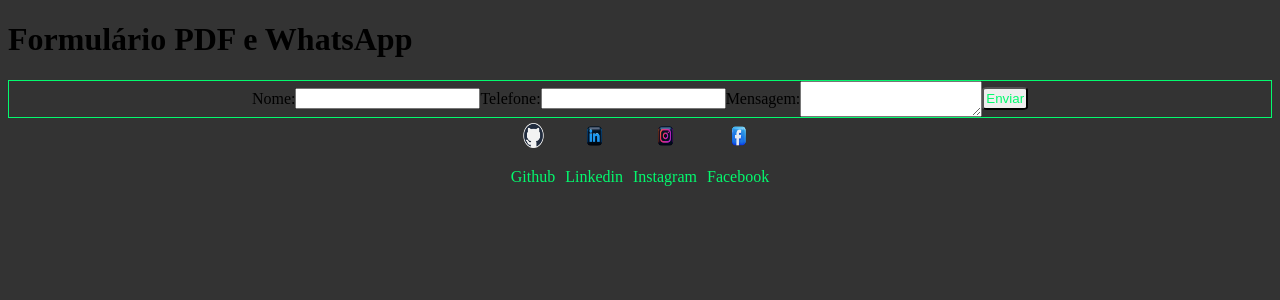
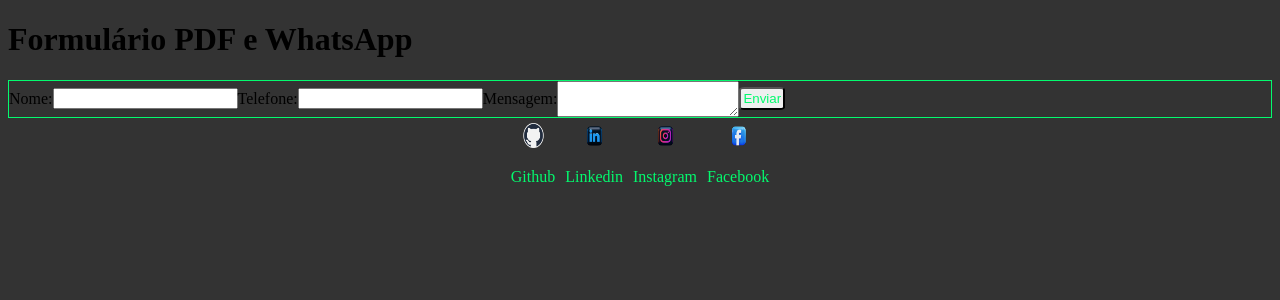
Before and after one commit to vl56/blog, a PHP site: page /contato.html in a window 1280 px wide. Shown: the top 300 px of the page. Run offline with PHP 8.4, Linux system fonts and the light colour scheme; some libraries are stand-ins or nearby versions.

Commit message:
Update style.css

```diff
--- a/estilos/style.css
+++ b/estilos/style.css
@@ -2,11 +2,10 @@
 
 
 body, html {
+
     background-color: #333;
     font-family: serif,sans-serif;
-    /*padding: 0px;
-    box-sizing: border-box;
-    border-radius: 2px;*/
+
 
 }
 
@@ -164,8 +163,6 @@ button {
 form#myForm {
 
     display: flex;
-    text-decoration: none;
-    justify-content: center;
     align-items: center;
     border:  1px solid #03FA6E;
 
```
